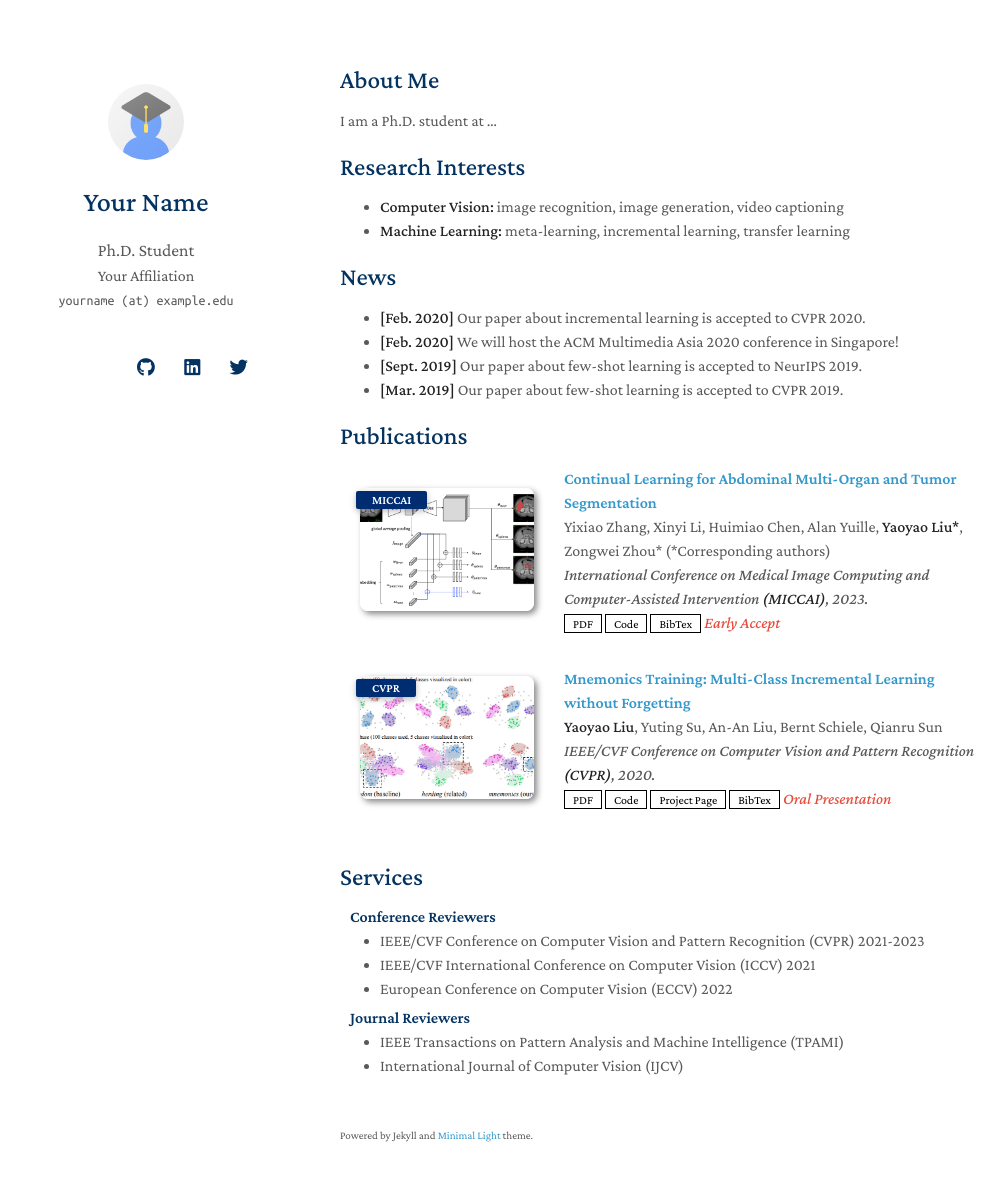
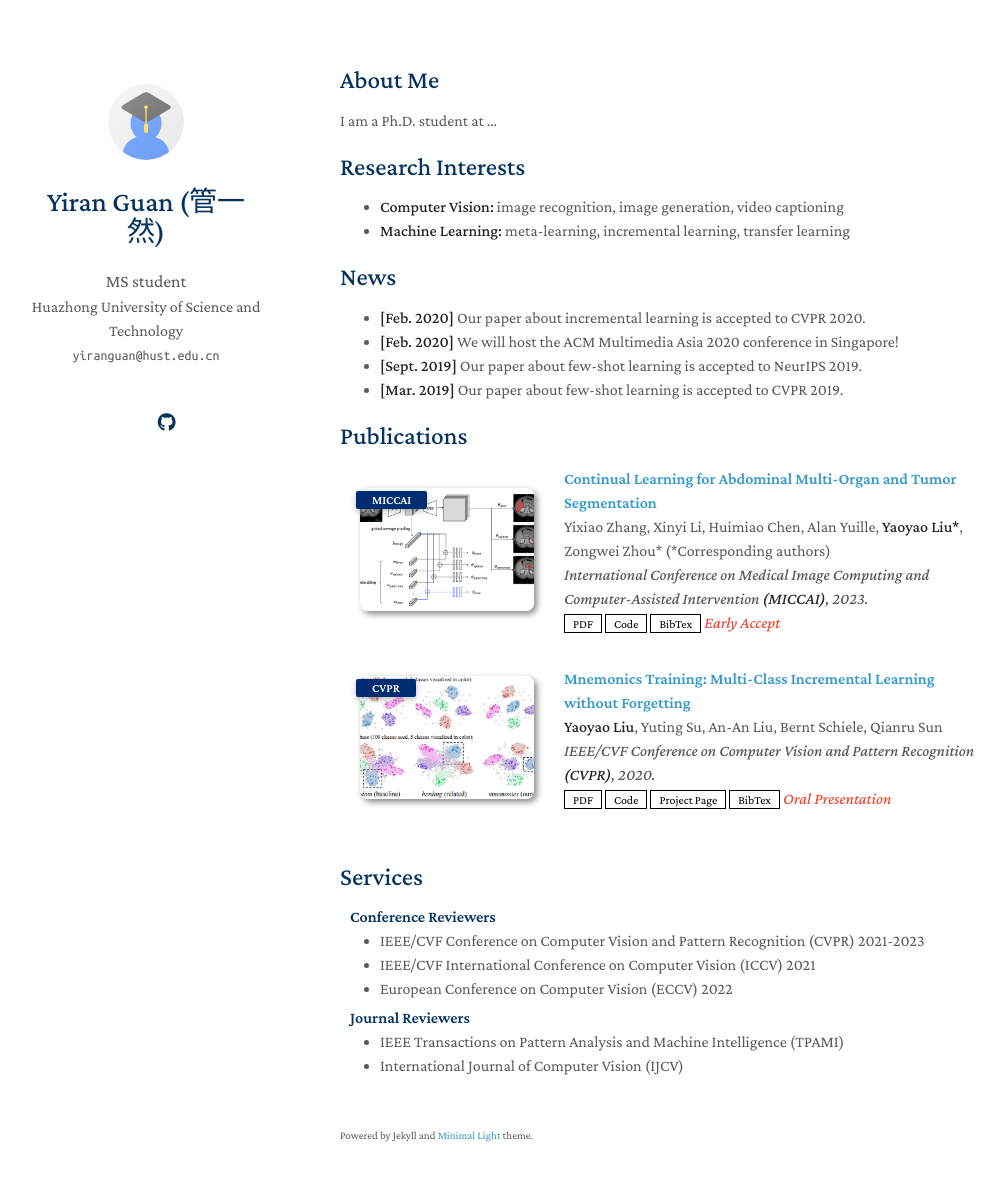
Before and after one commit to 1ranGuan/1ranGuan.github.io, a Jekyll site: the page built from index.md, in a window 1280 px wide and 1216 px high. Shown: the top 1181 px of the window, without its empty margins (130-1135 px from the left). Built offline with Jekyll 4.4.1, drawn with Linux system fonts in a browser that asks for light colours; nearby versions of some CDN libraries; a style sheet for code colours, icons or effects is not loaded; our own code applies the rules of GitHub Pages for plain Markdown files.

Commit message:
Update _config.yml

```diff
--- a/_config.yml
+++ b/_config.yml
@@ -1,22 +1,22 @@
 # Basic Information
-title: Your Name
-position: Ph.D. Student
-affiliation: Your Affiliation
-email: yourname (at) example.edu
+title: Yiran Guan (管一然)
+position:  MS student
+affiliation: Huazhong University of Science and Technology
+email: yiranguan@hust.edu.cn
 
 # Search Engine Optimization (SEO)
 # The following information is used to improve the website traffic from search engines, e.g., Google.
-keywords: minimal light
-description: The Minimal Light is a simple and elegant jekyll theme for academic personal homepage.
+keywords: Yiran Guan, yrguan
+description: homepage for Yiran Guan
 canonical: https://minimal-light-theme.yliu.me/
 
 # Links
 # If you don't need one of them, you may delete the corresponding line.
-google_scholar: https://scholar.google.com/
-cv_link: assets/files/curriculum_vitae.pdf
-github_link: https://github.com/
-linkedin: https://www.linkedin.com/
-twitter: https://twitter.com/
+google_scholar: https://scholar.google.com.hk/citations?user=1Gx_r4wAAAAJ
+# cv_link: assets/files/curriculum_vitae.pdf
+github_link: https://github.com/1ranGuan
+# linkedin: https://www.linkedin.com/
+# twitter: https://twitter.com/
 
 # Images (e.g., your profile picture and your website's favicon)
 # "favicon" and "favicon_dark" are used for the light and dark modes, respectively.
```
